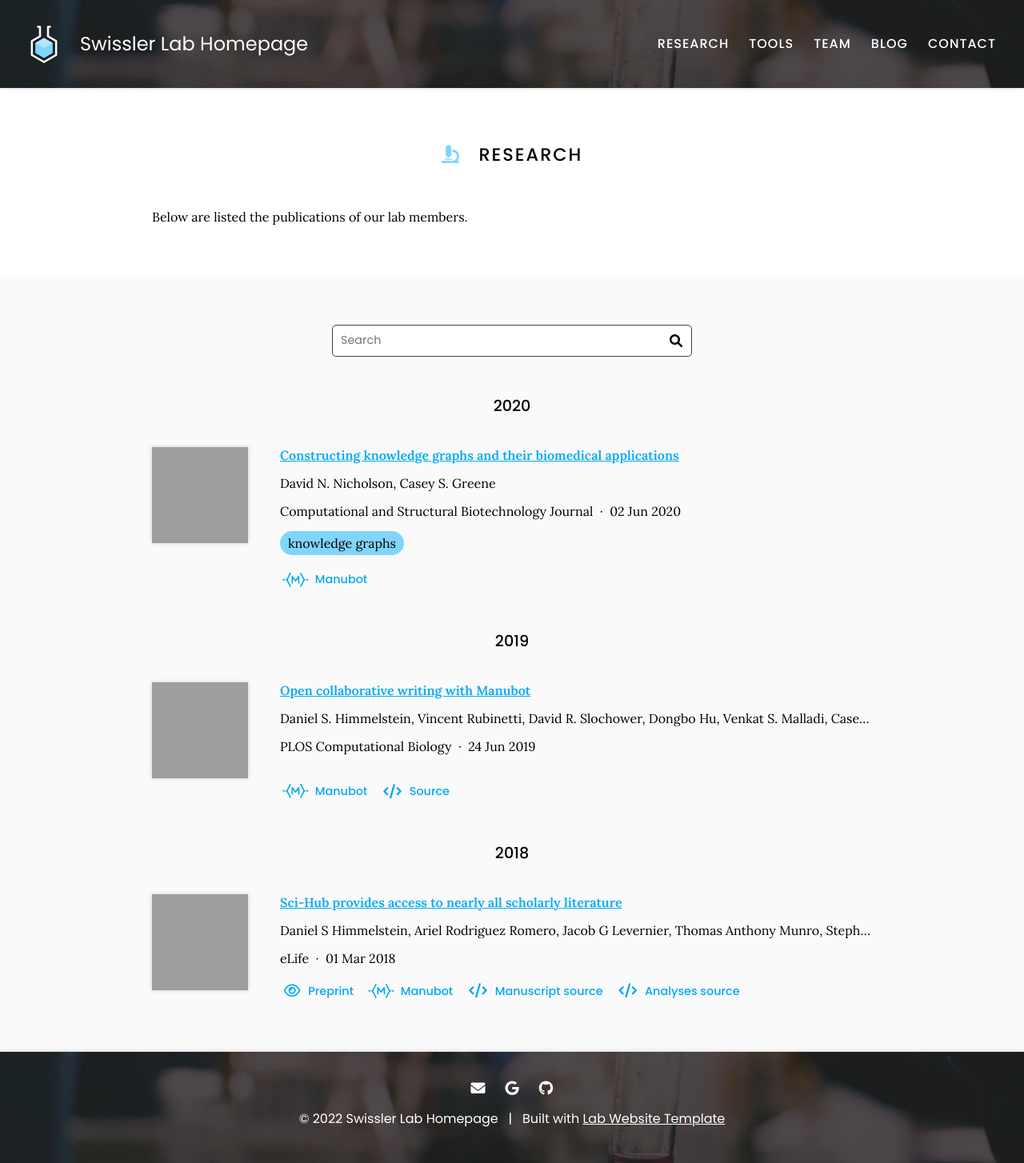
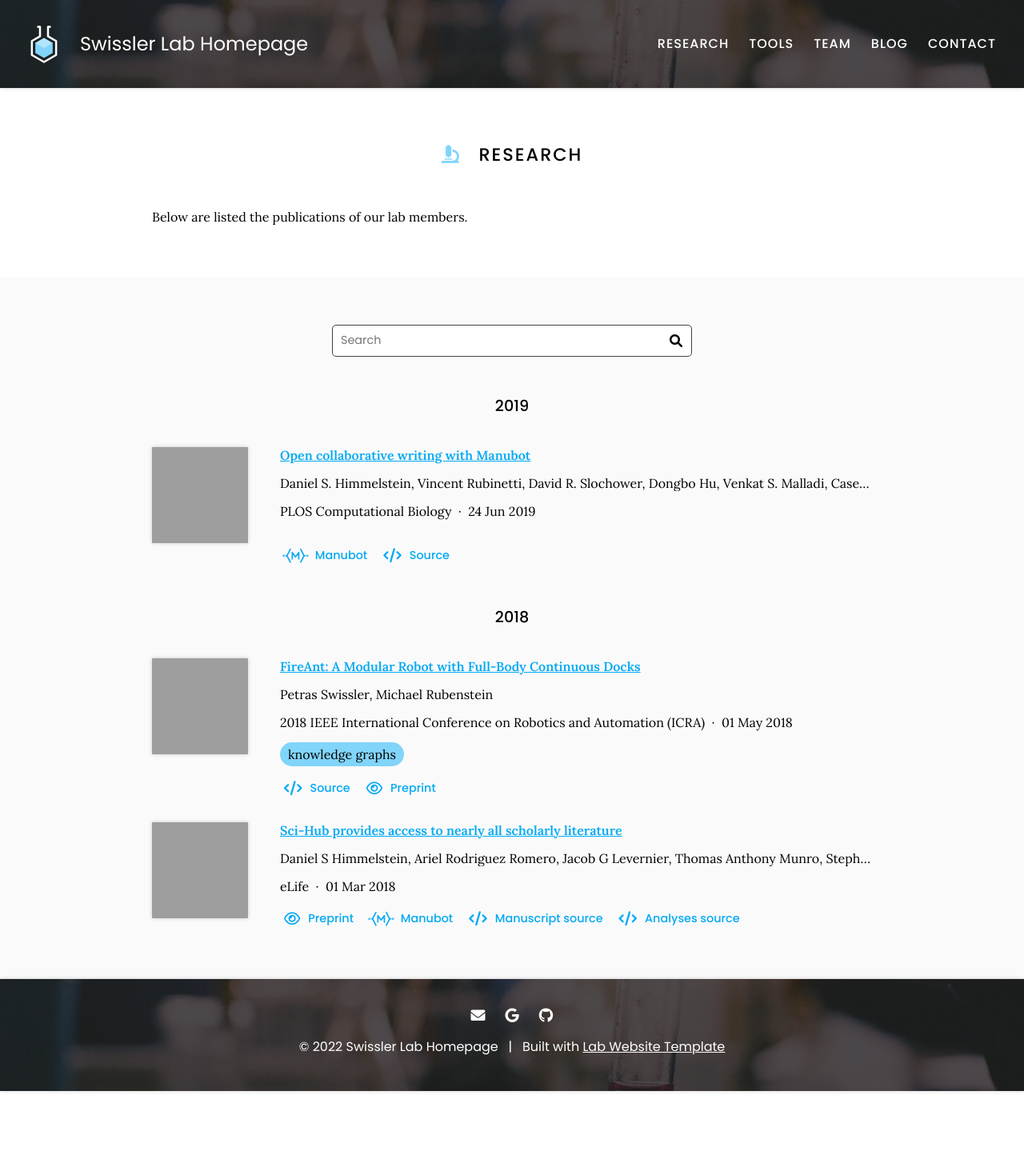
Before and after one commit to innovative-robotics/innovative-robotics.github.io, a Jekyll site: the page built from research/index.md, in a window 1280 px wide. Shown: the whole page at 80% size. Built offline with Jekyll 4.4.1, drawn with Linux system fonts in a browser that asks for light colours; after the commit the page ends 1364 px from its top, so only the background shows below that; grey boxes are pictures that could not be loaded.

Commit message:
Generate citations

```diff
--- a/_data/citations.yaml
+++ b/_data/citations.yaml
@@ -1,21 +1,23 @@
 # DO NOT EDIT, GENERATED AUTOMATICALLY FROM SOURCES.YAML (AND ELSEWHERE)
 # See https://github.com/greenelab/lab-website-template/wiki/Citations
 
-- id: doi:10.1016/j.csbj.2020.05.017
-  title: Constructing knowledge graphs and their biomedical applications
+- id: 10.1109/ICRA.2018.8463146
+  title: 'FireAnt: A Modular Robot with Full-Body Continuous Docks'
   authors:
-  - David N. Nicholson
-  - Casey S. Greene
-  publisher: Computational and Structural Biotechnology Journal
-  date: '2020-06-02'
-  link: https://doi.org/gg7m48
+  - Petras Swissler
+  - Michael Rubenstein
+  publisher: 2018 IEEE International Conference on Robotics and Automation (ICRA)
+  date: '2018-05-01'
+  link: https://doi.org/gqs2zm
   image: https://ars.els-cdn.com/content/image/1-s2.0-S2001037020302804-gr1.jpg
   extra-links:
-  - type: manubot
-    link: https://greenelab.github.io/knowledge-graph-review/
+  - type: source
+    link: https://ieeexplore-ieee-org.libdb.njit.edu:8443/search/searchresult.jsp?searchWithin=%22Publication%20Number%22:8449910&searchWithin=%22Document%20Title%22:FireAnt:%20A%20Modular%20Robot%20with%20Full-Body%20Continuous%20Docks
+  - type: preprint
+    link: https://ieeexplore.ieee.org/stamp/stamp.jsp?arnumber=8463146
   tags:
   - knowledge graphs
-  _cache: 2b8aa76c98be2f26481ab15dc135eb446fa9ef6f94af175c9639d1a45d538cf4
+  _cache: a9100df1efe0db076446c3de01e1998600e0c7f7e3b0b0a51768ad8c215f7a09
 - id: doi:10.1371/journal.pcbi.1007128
   title: Open collaborative writing with Manubot
   authors:
```
